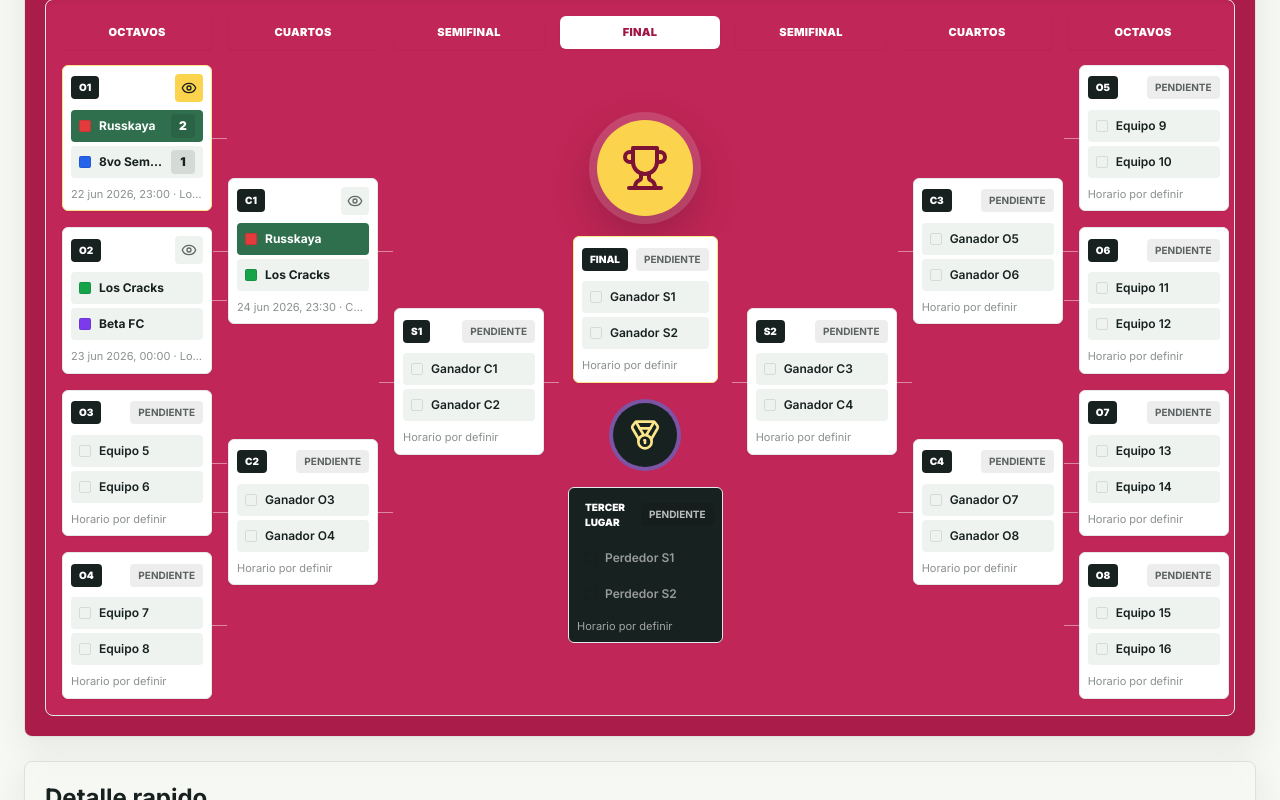
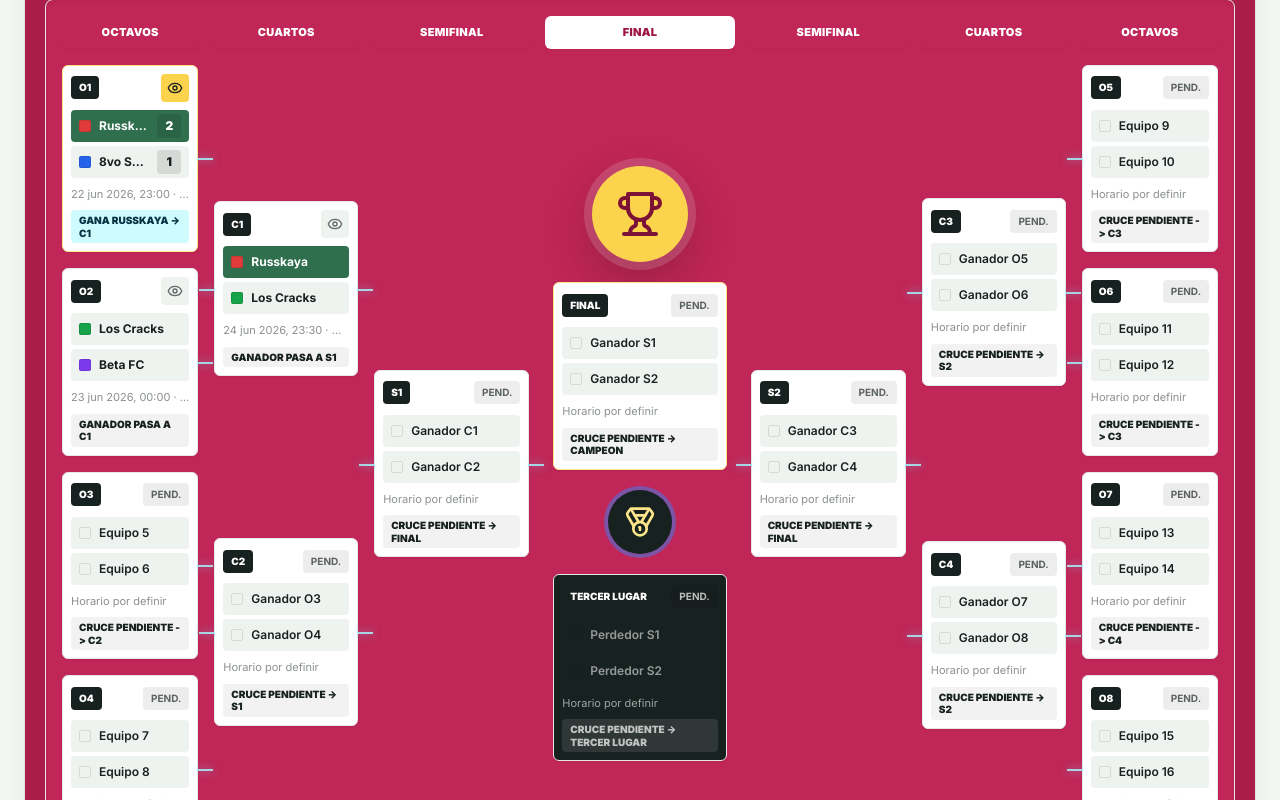
Before and after one commit to Aquiles-ryp360/campeonato-full, a Next.js app: page / in a window 1280 px wide. Shown: the part 740-1540 px from the top of the page. Built offline with nearby package versions, Linux system fonts and the light colour scheme.

Commit message:
Improve bracket connectors and scaling

```diff
--- a/src/components/public-dashboard.tsx
+++ b/src/components/public-dashboard.tsx
@@ -265,6 +265,7 @@ export function PublicDashboard() {
 type BracketSlot = {
   id: string;
   code: string;
+  advanceTarget?: string;
   match?: Match;
   homeTeamId?: string;
   awayTeamId?: string;
@@ -290,9 +291,9 @@ function KnockoutBracket({
   const bracket = buildBracket(eventTeams, eventMatches);
 
   return (
-    <div className="overflow-x-auto bg-[#aa1d4b] p-4 text-white sm:p-5">
-      <div className="min-w-[1120px] rounded-lg border border-white/12 bg-[#c02657] p-4 shadow-inner">
-        <div className="mb-4 grid grid-cols-[150px_150px_150px_1fr_150px_150px_150px] items-center gap-4 text-center text-[11px] font-black uppercase tracking-wide text-white/84">
+    <div className="overflow-x-auto overscroll-x-contain bg-[#aa1d4b] p-3 text-white sm:p-4 lg:p-5">
+      <div className="w-full min-w-[840px] rounded-lg border border-white/18 bg-[#c02657] p-3 shadow-inner xl:min-w-0 xl:p-4">
+        <div className="mb-4 grid grid-cols-[minmax(98px,0.72fr)_minmax(104px,0.76fr)_minmax(110px,0.82fr)_minmax(138px,1fr)_minmax(110px,0.82fr)_minmax(104px,0.76fr)_minmax(98px,0.72fr)] items-center gap-2 text-center text-[10px] font-black uppercase tracking-wide text-white/84 xl:grid-cols-[minmax(118px,0.72fr)_minmax(122px,0.76fr)_minmax(130px,0.82fr)_minmax(156px,1fr)_minmax(130px,0.82fr)_minmax(122px,0.76fr)_minmax(118px,0.72fr)] xl:gap-4 xl:text-[11px]">
           <BracketStageLabel>Octavos</BracketStageLabel>
           <BracketStageLabel>Cuartos</BracketStageLabel>
           <BracketStageLabel>Semifinal</BracketStageLabel>
@@ -304,7 +305,7 @@ function KnockoutBracket({
           <BracketStageLabel>Octavos</BracketStageLabel>
         </div>
 
-        <div className="grid min-h-[620px] grid-cols-[150px_150px_150px_1fr_150px_150px_150px] gap-4">
+        <div className="grid min-h-[700px] grid-cols-[minmax(98px,0.72fr)_minmax(104px,0.76fr)_minmax(110px,0.82fr)_minmax(138px,1fr)_minmax(110px,0.82fr)_minmax(104px,0.76fr)_minmax(98px,0.72fr)] gap-2 xl:grid-cols-[minmax(118px,0.72fr)_minmax(122px,0.76fr)_minmax(130px,0.82fr)_minmax(156px,1fr)_minmax(130px,0.82fr)_minmax(122px,0.76fr)_minmax(118px,0.72fr)] xl:gap-4">
           <BracketColumn>
             {bracket.leftOctavos.map((slot) => (
               <BracketMatchCard
@@ -475,6 +476,7 @@ function BracketMatchCard({
   const isFinished = slot.match?.status === "finished";
   const homeScore = slot.match?.homeScore;
   const awayScore = slot.match?.awayScore;
+  const status = getBracketSlotStatus(slot, eventTeams);
 
   return (
     <div
@@ -489,10 +491,10 @@ function BracketMatchCard({
       }`}
     >
       {connector === "right" || connector === "both" ? (
-        <span className="absolute -right-4 top-1/2 hidden h-px w-4 bg-white/45 lg:block" />
+        <span className="absolute -right-2 top-1/2 hidden h-0.5 w-2 bg-cyan-200/85 shadow-[0_0_10px_rgba(103,232,249,0.7)] lg:block xl:-right-4 xl:w-4" />
       ) : null}
       {connector === "left" || connector === "both" ? (
-        <span className="absolute -left-4 top-1/2 hidden h-px w-4 bg-white/45 lg:block" />
+        <span className="absolute -left-2 top-1/2 hidden h-0.5 w-2 bg-cyan-200/85 shadow-[0_0_10px_rgba(103,232,249,0.7)] lg:block xl:-left-4 xl:w-4" />
       ) : null}
 
       <div className="mb-2 flex min-h-7 items-center justify-between gap-2">
@@ -521,8 +523,11 @@ function BracketMatchCard({
             <Eye className="h-4 w-4" />
           </button>
         ) : (
-          <span className="rounded bg-black/10 px-2 py-1 text-[10px] font-bold uppercase opacity-70">
-            Pendiente
+          <span
+            title="Pendiente"
+            className="rounded bg-black/10 px-1.5 py-1 text-[9px] font-bold uppercase opacity-70 xl:px-2 xl:text-[10px]"
+          >
+            Pend.
           </span>
         )}
       </div>
@@ -555,6 +560,19 @@ function BracketMatchCard({
       >
         {slot.match ? `${formatDateTime(slot.match.scheduledAt)} · ${slot.match.court}` : "Horario por definir"}
       </p>
+      <div
+        className={`mt-2 rounded px-2 py-1 text-[10px] font-black uppercase leading-tight ${
+          status.tone === "finished"
+            ? emphasis === "third"
+              ? "bg-cyan-200/16 text-cyan-100"
+              : "bg-cyan-100 text-cyan-950"
+            : emphasis === "third"
+              ? "bg-white/10 text-white/70"
+              : "bg-black/5 text-ink/58"
+        }`}
+      >
+        {status.label}
+      </div>
     </div>
   );
 }
@@ -622,6 +640,57 @@ function BracketTeamLine({
   );
 }
 
+function getBracketSlotStatus(slot: BracketSlot, eventTeams: Team[]) {
+  if (slot.match?.status === "finished") {
+    const winner = getBracketWinner(slot, eventTeams);
+    if (!winner) return { label: "Empate registrado", tone: "finished" as const };
+
+    if (slot.advanceTarget === "Campeon") {
+      return { label: `Campeon: ${winner.name}`, tone: "finished" as const };
+    }
+
+    if (slot.advanceTarget === "Tercer lugar") {
+      return { label: `Gana ${winner.name}`, tone: "finished" as const };
+    }
+
+    return {
+      label: `Gana ${winner.name} -> ${slot.advanceTarget ?? "siguiente ronda"}`,
+      tone: "finished" as const
+    };
+  }
+
+  if (slot.match?.status === "scheduled") {
+    return {
+      label: slot.advanceTarget
+        ? `Ganador pasa a ${slot.advanceTarget}`
+        : "Partido programado",
+      tone: "pending" as const
+    };
+  }
+
+  return {
+    label: slot.advanceTarget
+      ? `Cruce pendiente -> ${slot.advanceTarget}`
+      : "Cruce pendiente",
+    tone: "pending" as const
+  };
+}
+
+function getBracketWinner(slot: BracketSlot, eventTeams: Team[]) {
+  if (!slot.match || slot.match.status !== "finished") return null;
+
+  const homeScore = slot.match.homeScore ?? 0;
+  const awayScore = slot.match.awayScore ?? 0;
+  const winnerId =
+    homeScore > awayScore
+      ? slot.match.homeTeamId
+      : awayScore > homeScore
+        ? slot.match.awayTeamId
+        : null;
+
+  return winnerId ? eventTeams.find((team) => team.id === winnerId) ?? null : null;
+}
+
 function buildBracket(eventTeams: Team[], eventMatches: Match[]) {
   const roundOne = eventMatches.filter((match) => match.round === 1);
   const roundTwo = eventMatches.filter((match) => match.round === 2);
@@ -632,6 +701,7 @@ function buildBracket(eventTeams: Team[], eventMatches: Match[]) {
     makeSlot({
       id: `octavos-${index + 1}`,
       code: `O${index + 1}`,
+      advanceTarget: `C${Math.floor(index / 2) + 1}`,
       match: roundOne[index],
       homeTeamId: eventTeams[index * 2]?.id,
       awayTeamId: eventTeams[index * 2 + 1]?.id,
@@ -644,6 +714,7 @@ function buildBracket(eventTeams: Team[], eventMatches: Match[]) {
     makeSlot({
       id: `cuartos-${index + 1}`,
       code: `C${index + 1}`,
+      advanceTarget: `S${Math.floor(index / 2) + 1}`,
       match: roundTwo[index],
       homePlaceholder: `Ganador O${index * 2 + 1}`,
       awayPlaceholder: `Ganador O${index * 2 + 2}`
@@ -654,6 +725,7 @@ function buildBracket(eventTeams: Team[], eventMatches: Match[]) {
     makeSlot({
       id: `semifinal-${index + 1}`,
       code: `S${index + 1}`,
+      advanceTarget: "Final",
       match: roundThree[index],
       homePlaceholder: `Ganador C${index * 2 + 1}`,
       awayPlaceholder: `Ganador C${index * 2 + 2}`
@@ -663,6 +735,7 @@ function buildBracket(eventTeams: Team[], eventMatches: Match[]) {
   const final = makeSlot({
     id: "final",
     code: "Final",
+    advanceTarget: "Campeon",
     match: roundFour[0],
     homePlaceholder: "Ganador S1",
     awayPlaceholder: "Ganador S2"
@@ -671,6 +744,7 @@ function buildBracket(eventTeams: Team[], eventMatches: Match[]) {
   const thirdPlace = makeSlot({
     id: "tercer-lugar",
     code: "Tercer lugar",
+    advanceTarget: "Tercer lugar",
     match: roundFour[1],
     homePlaceholder: "Perdedor S1",
     awayPlaceholder: "Perdedor S2"
@@ -691,6 +765,7 @@ function buildBracket(eventTeams: Team[], eventMatches: Match[]) {
 function makeSlot({
   id,
   code,
+  advanceTarget,
   match,
   homeTeamId,
   awayTeamId,
@@ -699,6 +774,7 @@ function makeSlot({
 }: {
   id: string;
   code: string;
+  advanceTarget?: string;
   match?: Match;
   homeTeamId?: string;
   awayTeamId?: string;
@@ -708,6 +784,7 @@ function makeSlot({
   return {
     id,
     code,
+    advanceTarget,
     match,
     homeTeamId: match?.homeTeamId ?? homeTeamId,
     awayTeamId: match?.awayTeamId ?? awayTeamId,
```
